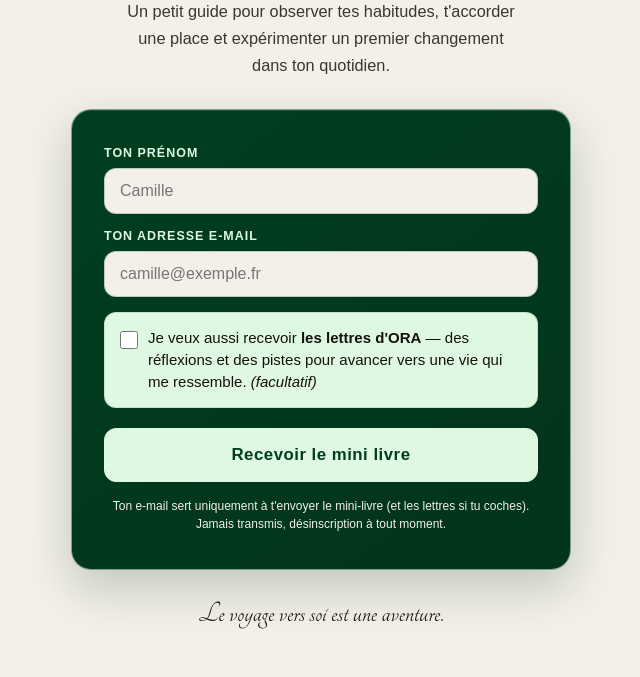
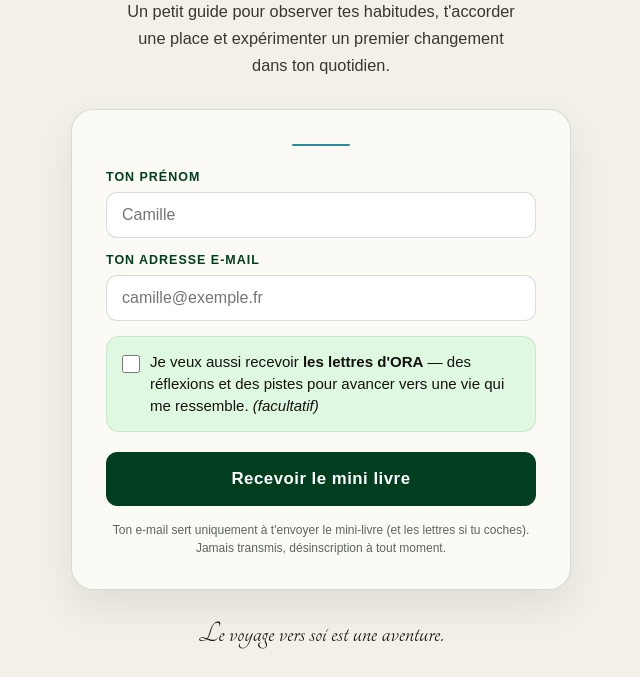
Before and after one commit to ORA-oser/minilivre, a plain HTML site: page index.html in a window 1280 px wide. Shown: the part 361-1038 px from the top of the page, without its empty margins (319-959 px from the left). Drawn offline with Linux system fonts and the light colour scheme; a web font is replaced by a local one.

Commit message:
Appliquer le cadre harmonisé ORA sur la page mini-livre

```diff
--- a/index.html
+++ b/index.html
@@ -37,29 +37,30 @@ h1{
 .rule{display:block;width:150px;height:8px;color:var(--teal);margin:16px auto 20px}
 .script{font-family:'Tangerine',cursive;font-size:2.1rem;line-height:1.12;color:var(--noir)}
 .desc{font-weight:300;font-size:1.02rem;line-height:1.65;color:#3a372f;margin:18px auto 30px;max-width:400px}
-form{background:linear-gradient(145deg,#003E1F 0%,#02341B 100%);border:1px solid rgba(223,248,225,.55);border-radius:20px;padding:36px 32px;box-shadow:0 18px 48px rgba(0,28,14,.2),inset 0 1px 0 rgba(223,248,225,.14);text-align:left}
-label.field{display:block;font-size:.78rem;font-weight:600;letter-spacing:.08em;text-transform:uppercase;color:#DFF8E1;margin-bottom:8px}
+form{background:#fbfaf5;border:1px solid rgba(0,62,31,.16);border-radius:22px;padding:34px 34px 32px;box-shadow:0 18px 42px rgba(20,18,14,.08);text-align:left;position:relative}
+form:before{content:"";display:block;width:58px;height:2px;background:var(--teal);border-radius:2px;margin:0 auto 24px}
+label.field{display:block;font-size:.78rem;font-weight:600;letter-spacing:.08em;text-transform:uppercase;color:#003E1F;margin-bottom:8px}
 input[type=text],input[type=email]{
   width:100%;padding:13px 15px;margin-bottom:15px;
-  border:1px solid rgba(0,62,31,.22);border-radius:12px;
-  font-family:inherit;font-size:1rem;background:var(--creme);color:var(--noir);
+  border:1px solid rgba(0,62,31,.16);border-radius:11px;
+  font-family:inherit;font-size:1rem;background:#fff;color:var(--noir);
 }
 input:focus{outline:2px solid var(--vert);border-color:var(--vert)}
 .checkline{
   display:flex;align-items:flex-start;gap:10px;
-  background:#DFF8E1;border:1px solid rgba(0,62,31,.12);border-radius:12px;padding:14px 15px;margin-bottom:20px;
+  background:#DFF8E1;border:1px solid rgba(0,62,31,.1);border-radius:13px;padding:14px 15px;margin-bottom:20px;
   font-size:.94rem;line-height:1.45;cursor:pointer;
 }
 .checkline input{margin-top:4px;accent-color:var(--vert);width:18px;height:18px;flex-shrink:0}
 .hp{position:absolute;left:-9999px;opacity:0;height:0;width:0}
 button{
-  width:100%;padding:16px;border:1px solid #DFF8E1;border-radius:12px;
-  background:#DFF8E1;color:#003E1F;font-family:inherit;font-size:1.05rem;font-weight:600;
+  width:100%;padding:16px;border:1px solid #003E1F;border-radius:11px;
+  background:#003E1F;color:#fff;font-family:inherit;font-size:1.05rem;font-weight:600;
   letter-spacing:.03em;cursor:pointer;transition:background .2s,transform .15s;
 }
-button:hover{background:#c8edce;border-color:#c8edce;transform:translateY(-1px)}
+button:hover{background:#0a4a2a;border-color:#0a4a2a;transform:translateY(-1px)}
 button:disabled{opacity:.6;cursor:default}
-.rgpd{margin-top:15px;font-size:.75rem;color:var(--creme);line-height:1.5;text-align:center}
+.rgpd{margin-top:15px;font-size:.75rem;color:#5c655d;line-height:1.5;text-align:center}
 #done{display:none}
 #done h2{font-family:'Gentium Plus',serif;font-size:1.7rem;margin-bottom:10px}
 #done p{line-height:1.6}
```
